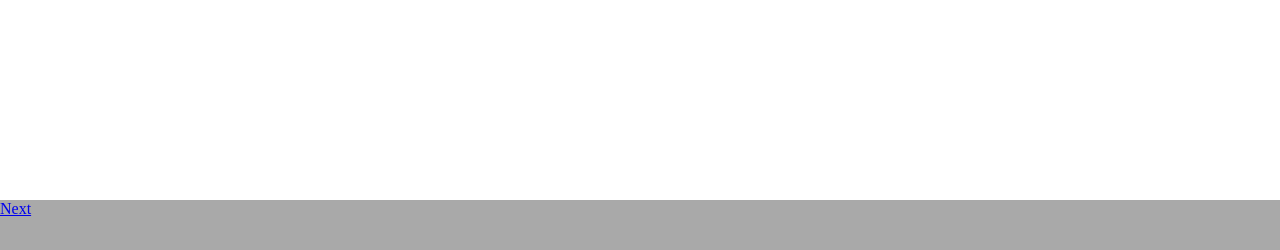
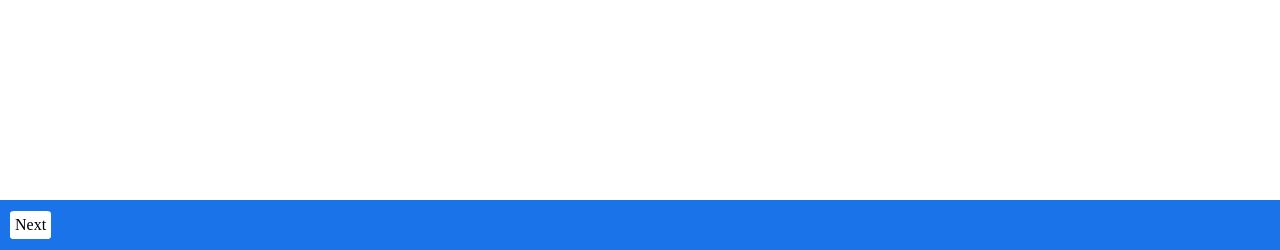
Before and after one commit to gabrielsenadc/foto_do_dia-website, a Flask app: page /filter/1/1/1 in a window 1280 px wide. Shown: the part 550-800 px from the top of the page. Run offline with Flask 3, Linux system fonts and the light colour scheme; data comes from the database, SQL or seed files in the repository.

Commit message:
Melhorando a aparência da página de dia específico

```diff
--- a/static/styles/main_page.css
+++ b/static/styles/main_page.css
@@ -17,6 +17,10 @@ h1 {
     gap: 0.70vw;
     flex-wrap: wrap;
     margin: 0.70vw;
+}
+
+.image-grid div{
+    height: 19vw;
 }
 
 img {
--- a/static/styles/sobre.css
+++ b/static/styles/sobre.css
@@ -21,8 +21,34 @@ form{
     bottom: 0;
     left: 0;
     height: 50px;
-    background-color: darkgrey;
+    background-color: #1a73e8;
     width: 100%;
     display: flex;
     justify-content: space-between;
 }
+
+form {
+    margin: 20px;
+}
+
+h2 {
+    margin: 0;
+}
+
+a {
+    display: flex;
+    padding: 10px;
+    text-decoration: none;
+    color: black;
+}
+
+a div:hover {
+    background-color: lightgray;
+}
+
+a div {
+    margin: auto;
+    padding: 5px;
+    background-color: white;
+    border-radius: 10%;
+}
--- a/templates/sobre.html
+++ b/templates/sobre.html
@@ -7,6 +7,8 @@
     <link rel="stylesheet" href="{{ url_for('static',filename='styles/sobre.css') }}">
 </head>
 <body>
+
+  <h1>{{date}}</h1>
   <div>
     <ul>
         {% for person in people%}
@@ -22,7 +24,7 @@
     <h2>Add someone to this date</h2>
 
     <form method="POST" action="{{ url_for('filter', day=date.split('/')[0], month=date.split('/')[1], year=date.split('/')[2]) }}">
-      <input type="text" name="name" placeholder="Name" required="required"><br>
+      <input type="text" name="name" placeholder="Name" required="required">
       <input type="submit" value="Create">
     </form>
 
@@ -30,10 +32,10 @@
 
     <div class="footer">
       {% if previous %}
-        <a href="{{ url_for('filter', day=previous.split('/')[0], month=previous.split('/')[1], year=previous.split('/')[2])}}">Previous</a>
+        <a href="{{ url_for('filter', day=previous.split('/')[0], month=previous.split('/')[1], year=previous.split('/')[2])}}"><div>Previous</div></a>
       {% endif %}
       {% if next %}
-        <a href="{{ url_for('filter', day=next.split('/')[0], month=next.split('/')[1], year=next.split('/')[2])}}">Next</a>
+        <a href="{{ url_for('filter', day=next.split('/')[0], month=next.split('/')[1], year=next.split('/')[2])}}"><div>Next</div></a>
       {% endif %}
     </div>
 </body>
```
